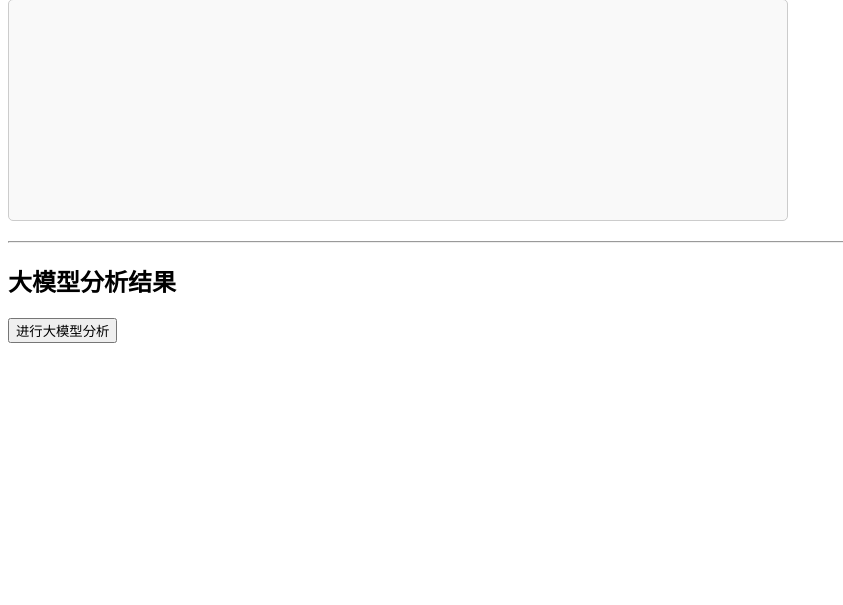
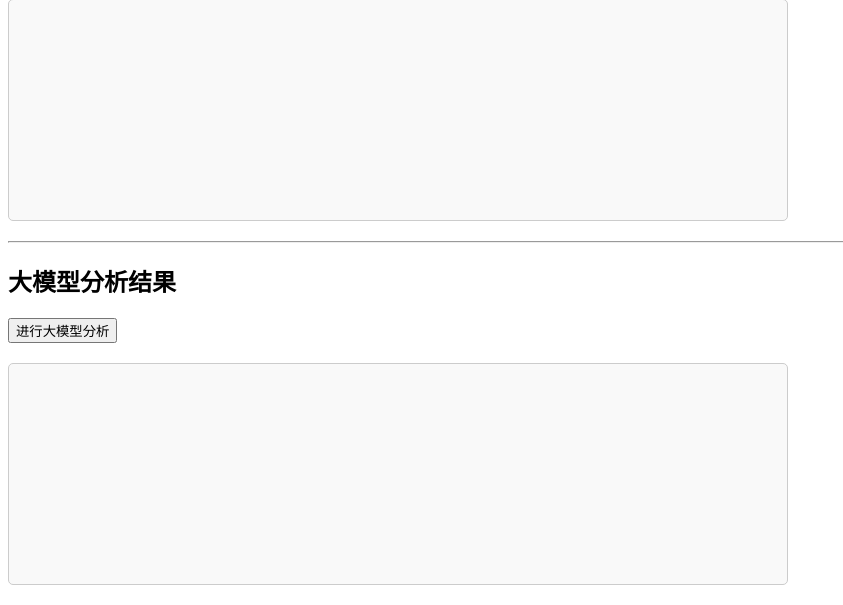
Before and after one commit to hongzhuan/featureLocation, a Flask app: page / in a window 1280 px wide. Shown: the part 597-1202 px from the top of the page, without its empty margins (0-843 px from the left). Before the commit the page ends 940 px from the top, so only its background shows below. Run offline with Flask 3, Linux system fonts and the light colour scheme.

Commit message:
给每个前端模块增加了输出框，并且将大模型输出模式改为了流式输出。

```diff
--- a/app.py
+++ b/app.py
@@ -1,5 +1,5 @@
 import json
-from flask import Flask, request, jsonify, send_file
+from flask import Flask, request, jsonify, send_file, stream_with_context, Response
 from flask import render_template
 import os
 from sourceCodeInput.Controller import Controller
@@ -178,7 +178,7 @@ def locate_subtasks():
 @app.route("/analyze_collaboration", methods=["POST"])
 def analyze_collaboration_route():
     """
-    进行大模型分析并返回结果
+    进行大模型分析并返回流式输出
     """
     result_file = os.path.join(OUTPUT_DIR, "subTasksLocationResult.json")
     analysis_result_file = os.path.join(OUTPUT_DIR, "llmAnalysisResult.json")
@@ -192,15 +192,17 @@ def analyze_collaboration_route():
     # 从前端获取查询信息
     query = request.json.get("query", "")
 
-    # 调用大模型分析
-    analysis_result = analyze_collaboration(query, result_data)
+    # 使用流式输出的方式进行分析
+    def stream_analysis():
+        try:
+            # 逐步返回分析的结果
+            analysis_result = analyze_collaboration(query, result_data)
+            for line in analysis_result.splitlines():
+                yield f"data: {line}\n\n"
+        except Exception as e:
+            yield f"data: Error: {str(e)}\n\n"
 
-    # 保存分析结果
-    try:
-        save_analysis_result(analysis_result, analysis_result_file)
-        return jsonify({"message": "分析完成", "analysis_result": analysis_result})
-    except Exception as e:
-        return jsonify({"error": f"保存分析结果失败: {e}"}), 500
+    return Response(stream_with_context(stream_analysis()), content_type='text/event-stream')
 
 
 if __name__ == "__main__":
--- a/templates/index.html
+++ b/templates/index.html
@@ -34,6 +34,23 @@
             margin-top: 20px;
             margin-bottom: 20px;
         }
+
+        /* 大模型分析结果输出框样式 */
+        #analysisResultBox {
+            width: 60%;
+            max-width: 800px;
+            height: 200px;
+            border: 1px solid #ccc;
+            padding: 10px;
+            overflow-y: auto;
+            white-space: pre-wrap;
+            background-color: #f9f9f9;
+            font-family: monospace;
+            border-radius: 5px;
+            margin-top: 20px;
+            margin-bottom: 20px;
+            text-align: left;
+        }
     </style>
 </head>
 <body>
@@ -64,7 +81,9 @@
 
     <h2>大模型分析结果</h2>
     <button onclick="analyzeCollaboration()">进行大模型分析</button>
-    <pre id="analysisResultBox"></pre>
+
+    <!-- 大模型分析结果输出框，流式显示 -->
+    <div id="analysisResultBox"></div>
 
     <script>
     function startAnalysis() {
@@ -131,14 +150,16 @@
 
     function analyzeCollaboration() {
         const query = document.getElementById("queryInput").value;
-        fetch("/analyze_collaboration", {
-            method: "POST",
-            headers: {'Content-Type': 'application/json'},
-            body: JSON.stringify({ query: query })
-        }).then(res => res.json())
-            .then(data => {
-                document.getElementById("analysisResultBox").innerText = JSON.stringify(data.analysis_result, null, 2);
-            });
+        const eventSource = new EventSource(`/analyze_collaboration`, {
+            method: 'POST',
+            body: JSON.stringify({ query: query }),
+            headers: { 'Content-Type': 'application/json' }
+        });
+
+        eventSource.onmessage = function (event) {
+            const analysisResultBox = document.getElementById("analysisResultBox");
+            analysisResultBox.textContent += event.data + '\n'; // 将流式数据逐步添加到输出框
+        };
     }
     </script>
 </body>
```
